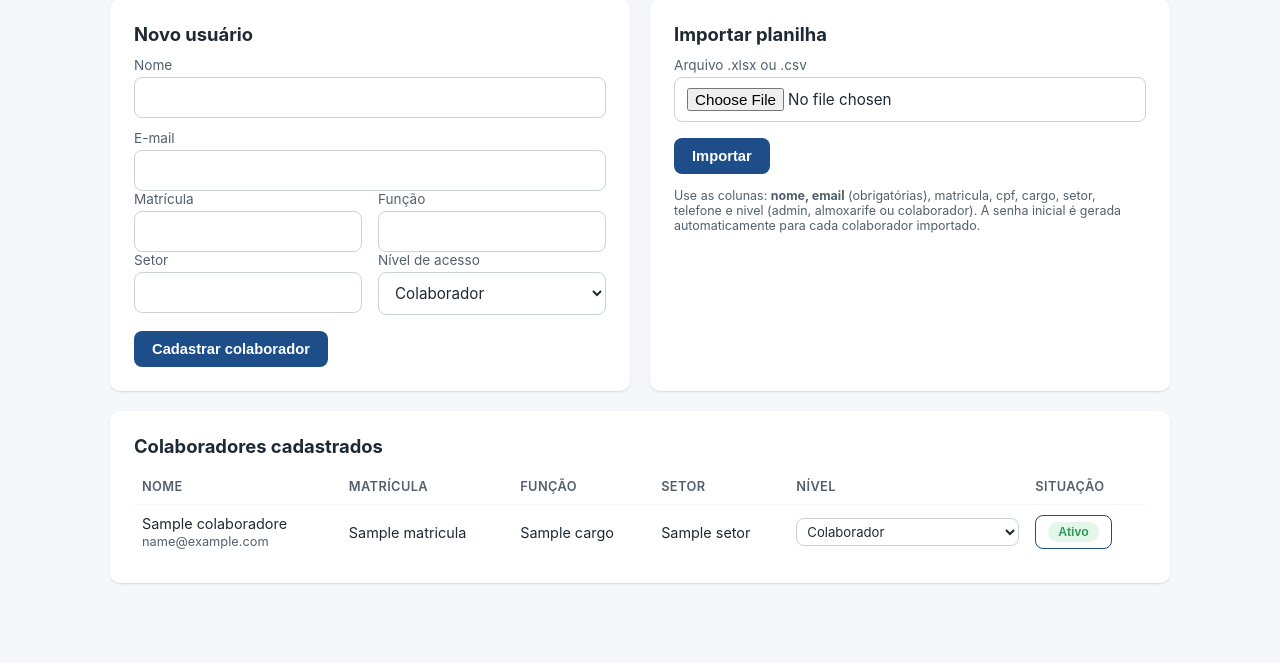
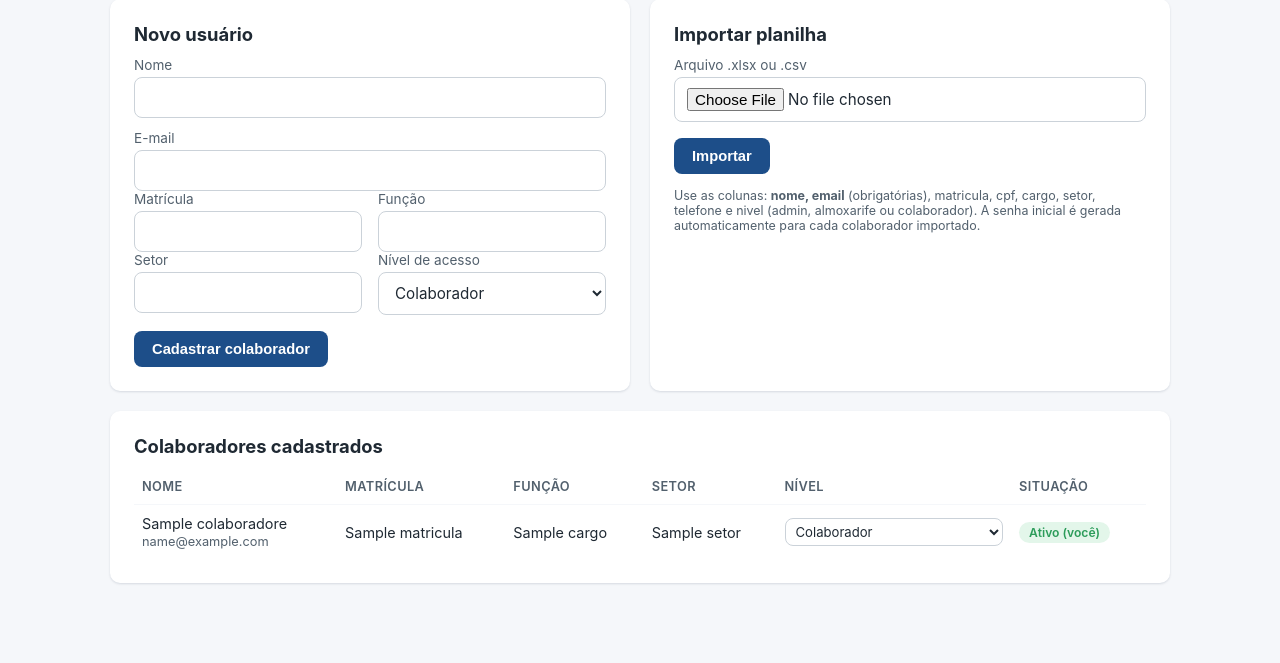
Before and after one commit to thiagorgomberg-star/controle-epi, a Flask app: template epi-controle/app/templates/admin/colaboradores.html in a window 1280 px wide. Shown: the part 156-819 px from the top of the page. Run offline with Flask 3, Linux system fonts and the light colour scheme; the visitor is signed in with stand-in values (Sample User, id 1); data comes from the database, SQL or seed files in the repository; tables that the repository leaves empty hold one stand-in row (values such as "Sample post"); the template is opened without the code that fills it: most values are stand-ins (such as "Sample title", 1, 10 or a date in 2020).

Commit message:
Update colaboradores.html

```diff
--- a/epi-controle/app/templates/admin/colaboradores.html
+++ b/epi-controle/app/templates/admin/colaboradores.html
@@ -78,11 +78,17 @@
                 </form>
               </td>
               <td>
-                <form method="post" action="{{ url_for('colaboradores.alternar_status', usuario_id=c.id) }}" style="display:inline">
-                  <button class="botao secundario pequeno" type="submit">
-                    {% if c.ativo %}<span class="selo verde">Ativo</span>{% else %}<span class="selo cinza">Inativo</span>{% endif %}
-                  </button>
-                </form>
+                {% if current_user and c.id == current_user.id %}
+                  <span class="selo verde" title="Não é possível desativar o próprio acesso">Ativo (você)</span>
+                {% else %}
+                  <form method="post" action="{{ url_for('colaboradores.alternar_status', usuario_id=c.id) }}"
+                        style="display:inline"
+                        onsubmit="return confirm('{{ 'Desativar' if c.ativo else 'Reativar' }} o acesso de {{ c.nome }}?');">
+                    <button class="botao secundario pequeno" type="submit">
+                      {% if c.ativo %}<span class="selo verde">Ativo</span>{% else %}<span class="selo cinza">Inativo</span>{% endif %}
+                    </button>
+                  </form>
+                {% endif %}
               </td>
             </tr>
           {% endfor %}
```
